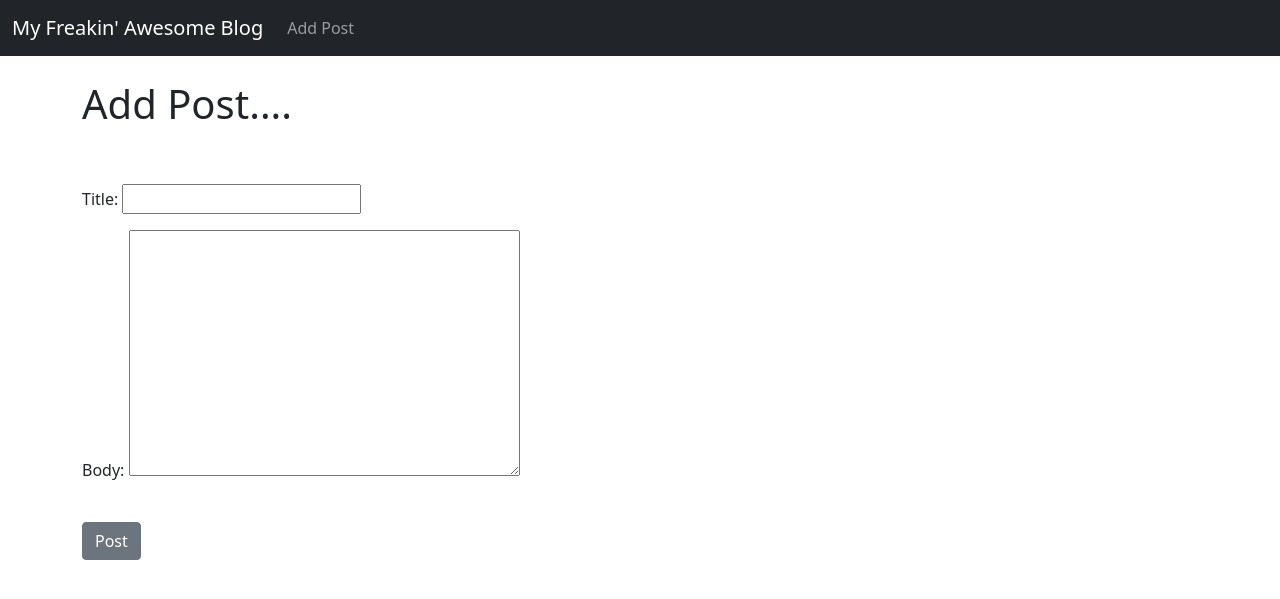
After one commit to iSabbuGiri/Blog, a Django app: page /add_post/ in a window 1280 px wide. The commit adds this page. Shown: the top 599 px of the page. Run offline with Django 3.2, Linux system fonts and the light colour scheme.

Commit message:
added blog posts

```diff
--- a/theblog/models.py
+++ b/theblog/models.py
@@ -1,12 +1,17 @@
 from django.db import models
 from django.contrib.auth.models import User
+from django.urls import reverse
 
 
 class Post(models.Model):
     title = models.CharField(max_length=255)
-    title_tag = models.CharField(max_length=255, default = "My Blog")
+    title_tag = models.CharField(max_length=255)
     author = models.ForeignKey(User, on_delete=models.CASCADE)
     body = models.TextField()
 
     def __str__(self):
         return self.title + ' | ' + str(self.author)
+
+    def get_absolute_url(self):
+       # return reverse('article-detail',args=(str(self.id)))
+       return reverse('home')
--- /dev/null
+++ b/theblog/templates/add_post.html
@@ -0,0 +1,16 @@
+{% extends 'base.html' %}
+{% block title %} Create a New Blog Post! {% endblock %}
+
+{% block content %}
+
+<h1>Add Post....</h1>
+<br/>
+<br/>
+<form method="POST">
+    {% csrf_token %}
+    {{form.as_p}}
+    <br/>
+    <button class="btn btn-secondary">Post</button>
+</form>
+
+{% endblock %}
--- a/theblog/templates/base.html
+++ b/theblog/templates/base.html
@@ -21,7 +21,7 @@
             <ul class="navbar-nav me-auto mb-2 mb-lg-0">
 
               <li class="nav-item">
-                <a class="nav-link" href="#">Link</a>
+                <a class="nav-link" href="{% url 'add_post'%}">Add Post</a>
               </li>
 
 
--- a/theblog/urls.py
+++ b/theblog/urls.py
@@ -1,12 +1,12 @@
 
 from django.urls import path
 #from . import views
-from .views import HomeView, ArticleDetailView
+from .views import HomeView, ArticleDetailView, AddPostView
 
 urlpatterns = [
     #path('', views.home, name="home"),
     path('', HomeView.as_view(), name="home"),
     path('article/<int:pk>', ArticleDetailView.as_view(), name="article-detail"),
-
+    path('add_post/', AddPostView.as_view(), name="add_post"),
 
 ]
--- a/theblog/views.py
+++ b/theblog/views.py
@@ -1,5 +1,5 @@
 from django.shortcuts import render
-from django.views.generic import ListView, DetailView
+from django.views.generic import ListView, DetailView, CreateView
 from .models import Post
 
 #def home(request):
@@ -13,3 +13,10 @@ class HomeView(ListView):
 class ArticleDetailView(DetailView):
     model = Post
     template_name = 'article_details.html'
+
+
+class AddPostView(CreateView):
+    model = Post
+    template_name = 'add_post.html'
+   # fields = '__all__'
+    fields = ('title', 'body')
```
Also changed, not shown: db.sqlite3.
